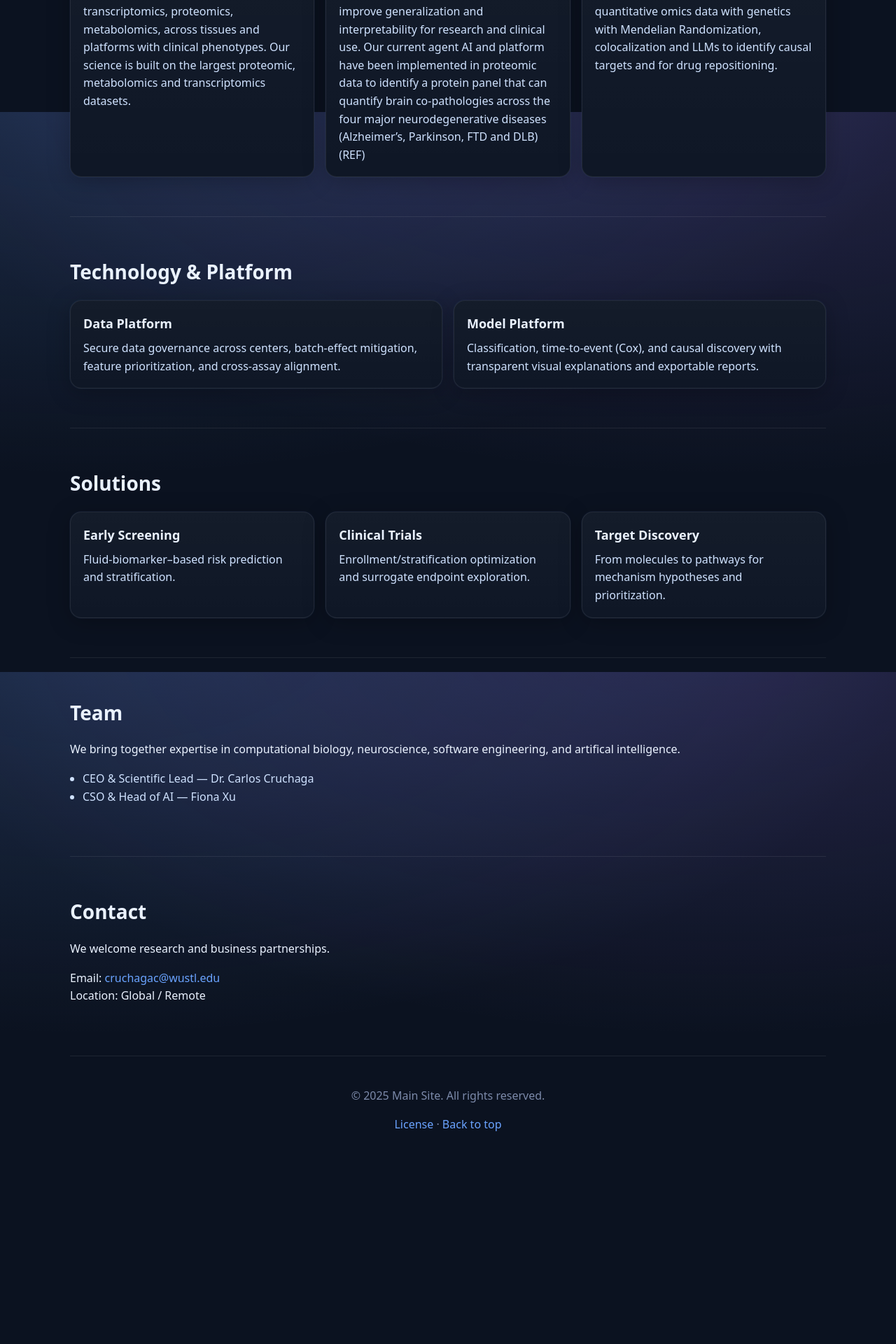
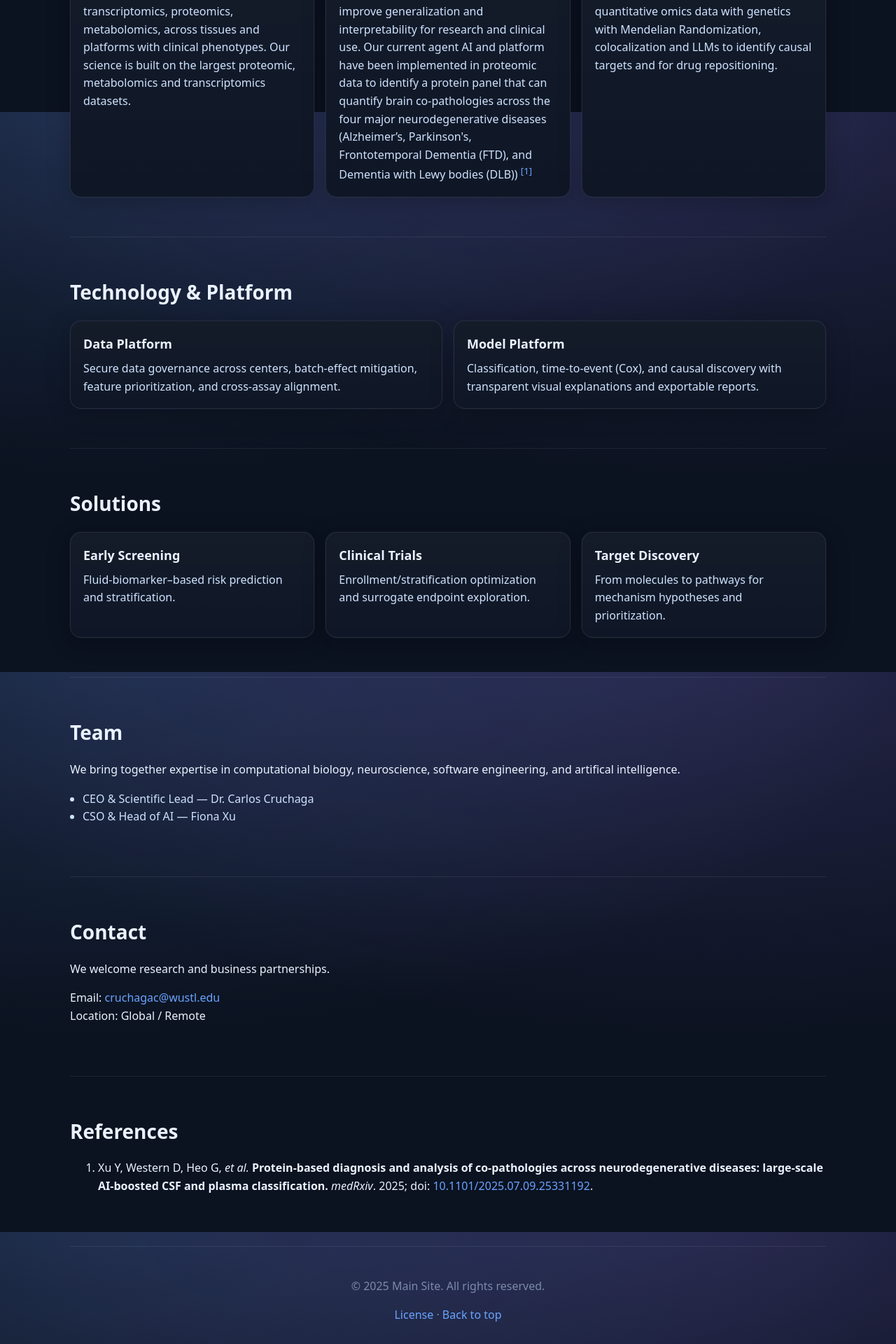
Before and after one commit to YingXu001/Andia_Health_Home, a React (Vite) app: page / in a window 1280 px wide. Shown: the part 640-2560 px from the top of the page at 70% size. Before the commit the page ends 2288 px from the top, so only its background shows below. Built offline with nearby package versions, Linux system fonts and the light colour scheme.

Commit message:
update citation

```diff
--- a/src/App.jsx
+++ b/src/App.jsx
@@ -3,6 +3,7 @@ import Hero from './components/Hero'
 import Section from './components/Section'
 import Card from './components/Card'
 import Footer from './components/Footer'
+import Citation from './components/Citation'
 
 export default function App() {
   return (
@@ -22,7 +23,7 @@ export default function App() {
               Cross-layer integration across genomics, transcriptomics, proteomics, metabolomics, across tissues and platforms with clinical phenotypes. Our science is built on the largest proteomic, metabolomics and transcriptomics datasets.
             </Card>
             <Card title="Explainable AI">
-              Robust learning and causal reasoning to improve generalization and interpretability for research and clinical use. Our current agent AI and platform have been implemented in proteomic data to identify a protein panel that can quantify brain co-pathologies across the four major neurodegenerative diseases (Alzheimer’s, Parkinson, FTD and DLB) (REF)
+              Robust learning and causal reasoning to improve generalization and interpretability for research and clinical use. Our current agent AI and platform have been implemented in proteomic data to identify a protein panel that can quantify brain co-pathologies across the four major neurodegenerative diseases (Alzheimer’s, Parkinson's, Frontotemporal Dementia (FTD), and Dementia with Lewy bodies (DLB)) <Citation id={1} />
             </Card>
             <Card title="Validation by Design">
               Proprietary pipelines that integrate quantitative omics data with genetics with Mendelian Randomization, colocalization and LLMs to identify causal targets and for drug repositioning.
@@ -68,6 +69,28 @@ export default function App() {
           </p>
         </Section>
 
+        <Section id="references" title="References">
+          <ol className="references">
+            <li id="ref-1">
+              Xu Y, Western D, Heo G, <i>et&nbsp;al.</i>{" "}
+              <strong>
+                Protein-based diagnosis and analysis of co-pathologies across neurodegenerative diseases:
+                large-scale AI-boosted CSF and plasma classification.
+              </strong>{" "}
+              <i>medRxiv</i>. 2025; doi:&nbsp;
+              <a
+                href="https://doi.org/10.1101/2025.07.09.25331192"
+                target="_blank"
+                rel="noopener noreferrer"
+              >
+                10.1101/2025.07.09.25331192
+              </a>
+              .
+            </li>
+          </ol>
+        </Section>
+
+
       </main>
 
       <Footer />
--- /dev/null
+++ b/src/components/Citation.jsx
@@ -0,0 +1,9 @@
+export default function Citation({ id }) {
+  return (
+    <sup>
+      <a href={`#ref-${id}`} className="citation">
+        [{id}]
+      </a>
+    </sup>
+  )
+}
```
